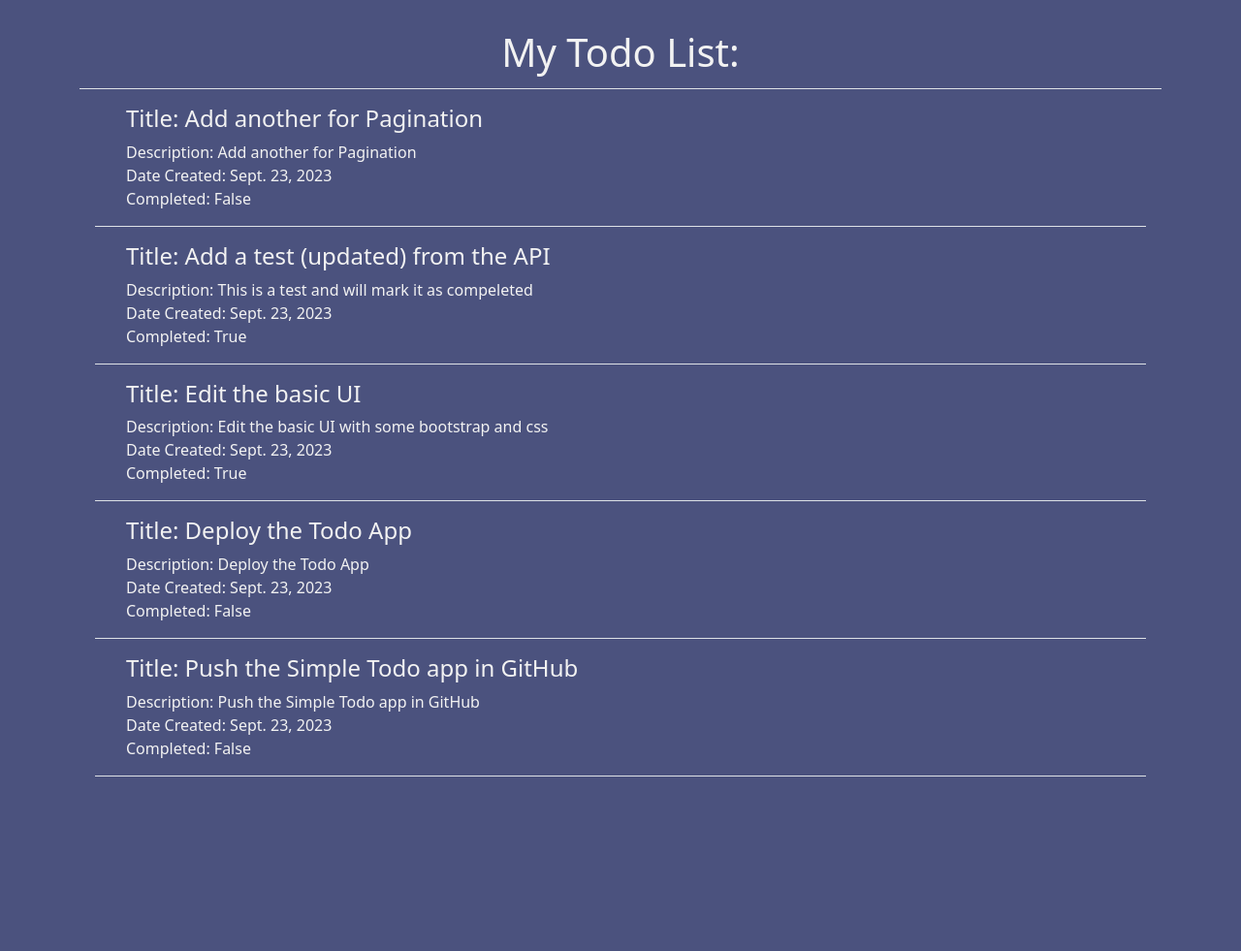
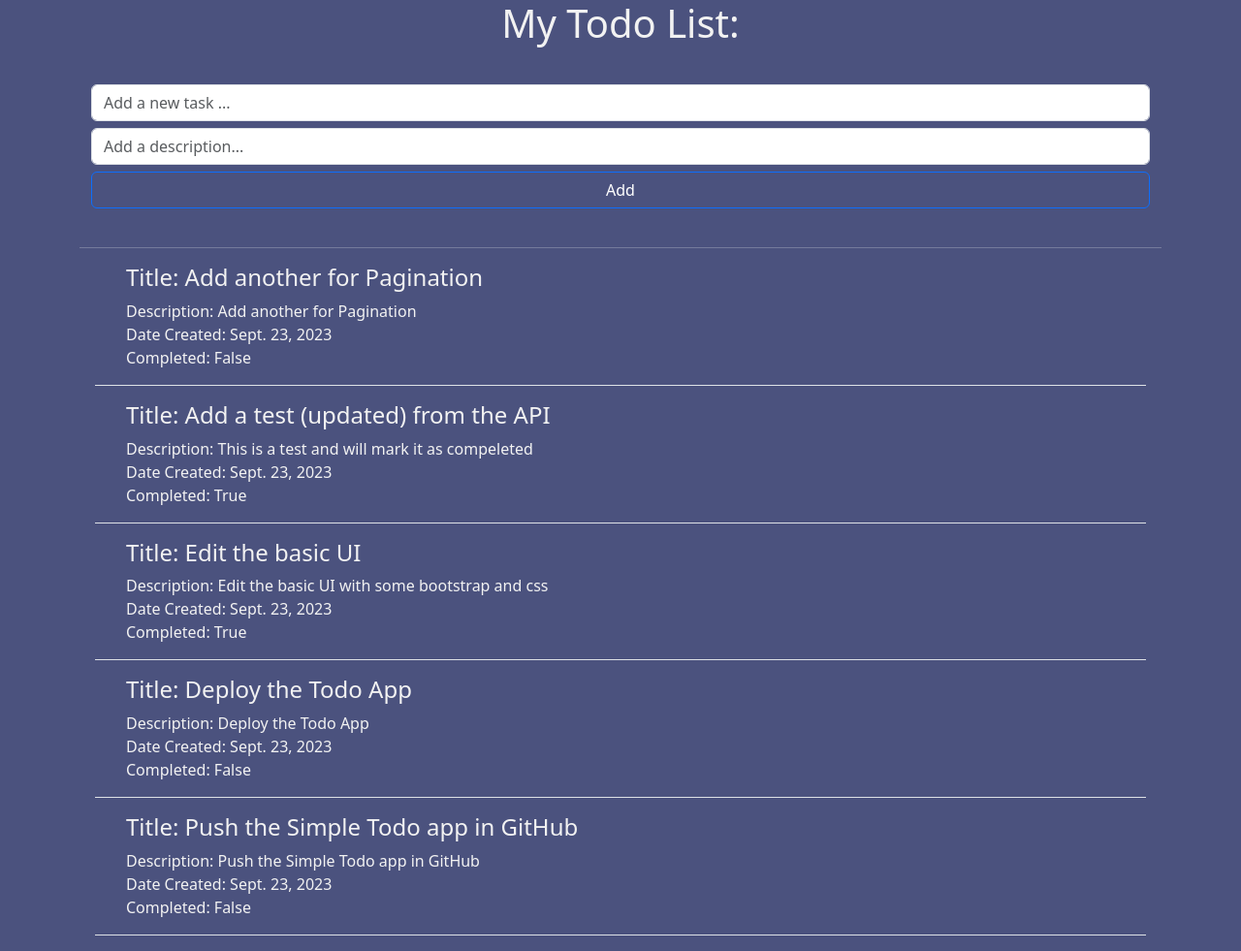
Before and after one commit to adrianjadev/project-todo_app, a Django app: page / in a window 1280 px wide. Shown: the whole page at 97% size. Before the commit the page ends 801 px from the top, so only its background shows below. Run offline with Django 4.2, Linux system fonts and the light colour scheme; data comes from the database, SQL or seed files in the repository; both versions use the stored data as it was after the commit.

Commit message:
adding the CRUD functionality

```diff
--- a/static/css/style.css
+++ b/static/css/style.css
@@ -1,5 +1,4 @@
 body {
-    text-align: center;
     background-color: #4B527E;
     text-emphasis-color: white;
     color: #f2f2f2;
@@ -7,13 +6,6 @@ body {
 
 .container {
     background-color: #4B527E;
-    align-items: center;
-    justify-content: center;
-    margin-top: 25px;
-}
-
-.page_header {
-    padding: 5px;
 }
 
 .todo_task_list {
@@ -21,3 +13,17 @@ body {
     justify-content: center;
     text-align: left;
 }
+
+#div-add {
+    display: inline;
+}
+
+#add-button {
+    color: white;
+}
+
+#input-title,
+#input-desc {
+    margin-top: 7px;
+    margin-bottom: 7px;
+}
--- a/templates/todos/index.html
+++ b/templates/todos/index.html
@@ -4,11 +4,35 @@
 
 {% block content %}
 
-<div class='container'>
+<div class="container text-center">
 
-    <div class='border-bottom page_header'>
-        <h1>My Todo List:</h1>
+    <div class="row">
+        <div class="col-lg-12">
+            <div class="page-header">
+                <h1>My Todo List:</h1>
+            </div>
+        </div>
     </div>
+
+    {% comment %} Add a new Todo Task {% endcomment %}
+
+    <div class="row" id="div-add">
+            <form method="POST" action="{% url 'todo_app:todo-add' %}">
+                {% csrf_token %}
+                <div class="row-cols-1">
+                    <input id="input-title" type="text" class="form-control" name="title" placeholder="Add a new task ..." required>
+                </div>
+                <div class="row-cols-1">
+                    <input id="input-title" type="text" class="form-control" name="description" placeholder="Add a description...">
+                </div>
+                <div class="row-cols-1" id="add-button">
+                    <button id="add-button" type="submit" class="btn btn-outline-primary" name="submit">Add</button>
+                </div>
+            </form>
+    </div>
+    <hr>
+
+    {% comment %} Display the Todo List {% endcomment %}
 
     <div>
         {% if todo_list %}
@@ -27,9 +51,7 @@
                 <p>Good news! You don't have any task for now, just relax a bit and breathe!</p>
             {% endfor %}
         {% endif %}
-
     </div>
-
 </div>
 
 {% endblock %}
--- a/todo_app1/urls.py
+++ b/todo_app1/urls.py
@@ -1,8 +1,11 @@
 from django.urls import path
-from .views import index, TodoItemsView
+from .views import index, TodoItemsView, TodoAdd, TodoDelete
 
 app_name = 'todo_app'
 
 urlpatterns = [
     path('', TodoItemsView, name='todo-app-index'),
+    path('add/', TodoAdd, name='todo-add'),
+    path('delete/<int:todo_id>/', TodoDelete, name='todo-delete'),
+
 ]
--- a/todo_app1/views.py
+++ b/todo_app1/views.py
@@ -18,3 +18,24 @@ def TodoItemsView(request):
         'todo_list': todo_list,
     }
     return render(request, 'todos/index.html', context)
+
+
+def TodoAdd(request):
+    title = request.POST['title']
+    description = request.POST['description']
+
+    todo = Todo.objects.create(
+        title=title,
+        description=description
+    )
+
+    todo.save()
+
+    return redirect('todo_app:todo-app-index')
+
+
+def TodoDelete(request, todo_id):
+    todo = get_object_or_404(Todo, pk=todo_id)
+    todo.delete()
+
+    return redirect('todo_app:todo-app-index')
```
Also changed, not shown: db.sqlite3.
